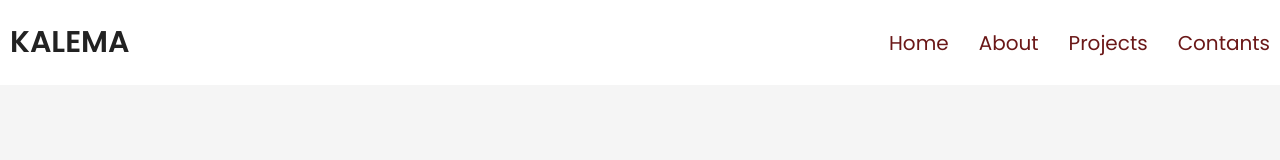
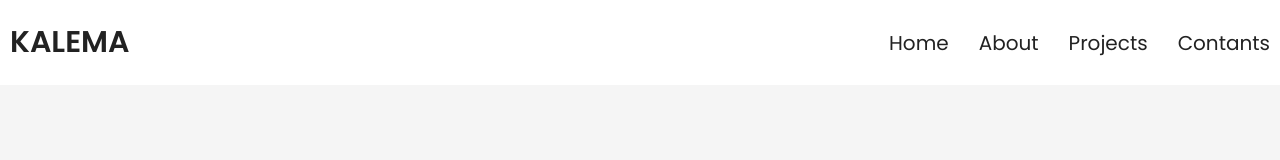
Before and after one commit to kalema1/myPortfolio, a React (Vite) app: page / in a window 1280 px wide. Shown: the top 160 px of the page. Built offline with nearby package versions, Linux system fonts and the light colour scheme.

Commit message:
feat(update styles): update styles for navigation bar
- updated the styles for the navigation bar.

```diff
--- a/src/index.css
+++ b/src/index.css
@@ -59,7 +59,6 @@ html {
 a {
   text-decoration: none;
   background-color: inherit;
-  color: #6b1818;
 }
 
 .toggle {
```
